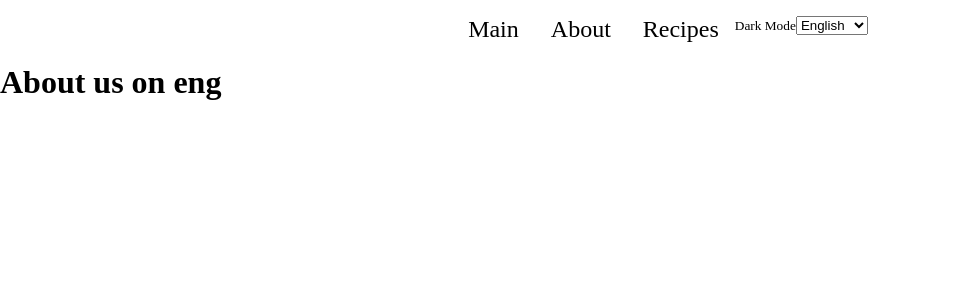
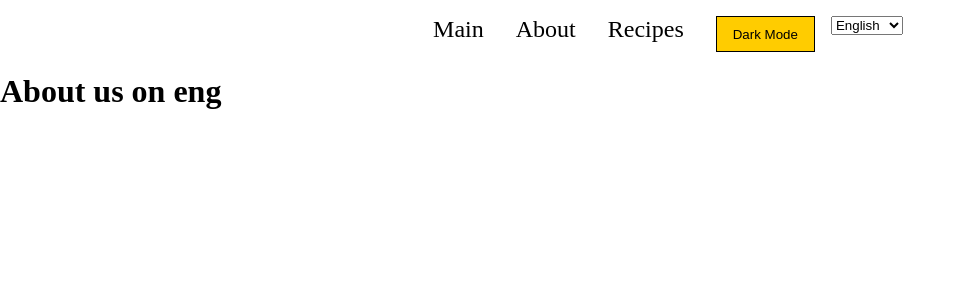
Before and after one commit to teselkinV/Gastronomia, a React (Create React App) app: page /about in a window 1280 px wide. Shown: the top 300 px of the page, without its empty margins (0-964 px from the left). Built offline with nearby package versions, Linux system fonts and the light colour scheme.

Commit message:
Chenge dark mode

```diff
--- a/src/App.css
+++ b/src/App.css
@@ -13,3 +13,14 @@
   font-size: 1.5rem;
   color: black;
 }
+
+/*  */
+.darkmode-btn {
+  background-color: rgb(255, 204, 0);
+  color: black;
+  font-size: 1rem;
+  border: 1px solid black;
+  padding: 0.5rem 1rem;
+  margin: 0rem 1rem;
+  cursor: pointer;
+}
--- a/src/components/Darkmode/Darkmode.js
+++ b/src/components/Darkmode/Darkmode.js
@@ -39,14 +39,14 @@ function Darkmode() {
     }, [mode]);
 
     return (
-        <div
-            className="cursor-pointer"
+        <button
+            className="darkmode-btn"
             onClick={() =>
                 setMode(mode => (mode === "dark" ? "light" : "dark"))
             }
         >
             <small> {mode === "dark" ? "Light" : "Dark"} Mode</small>
-        </div>
+        </button>
     );
 }
 
```
Also changed, not shown: 1 other file (tests, documents, lock files or other folders).
